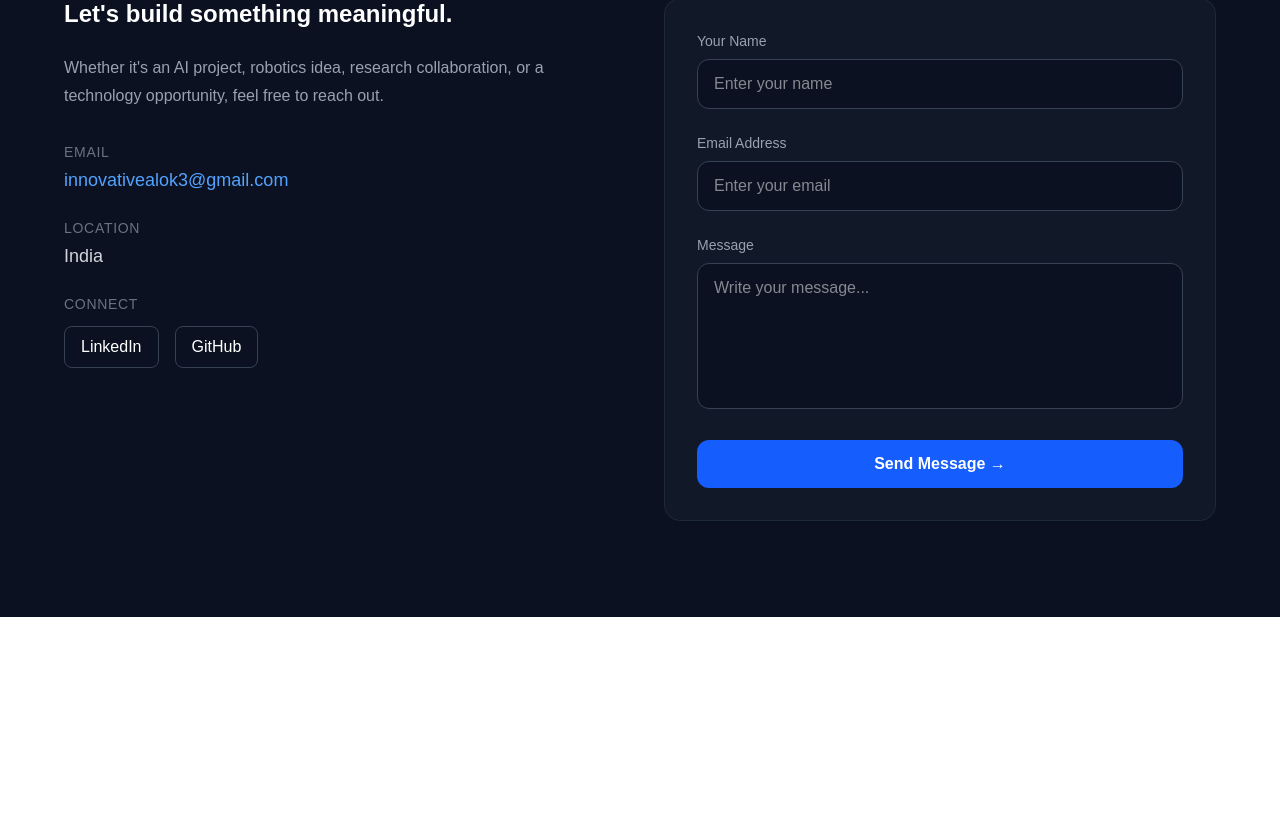
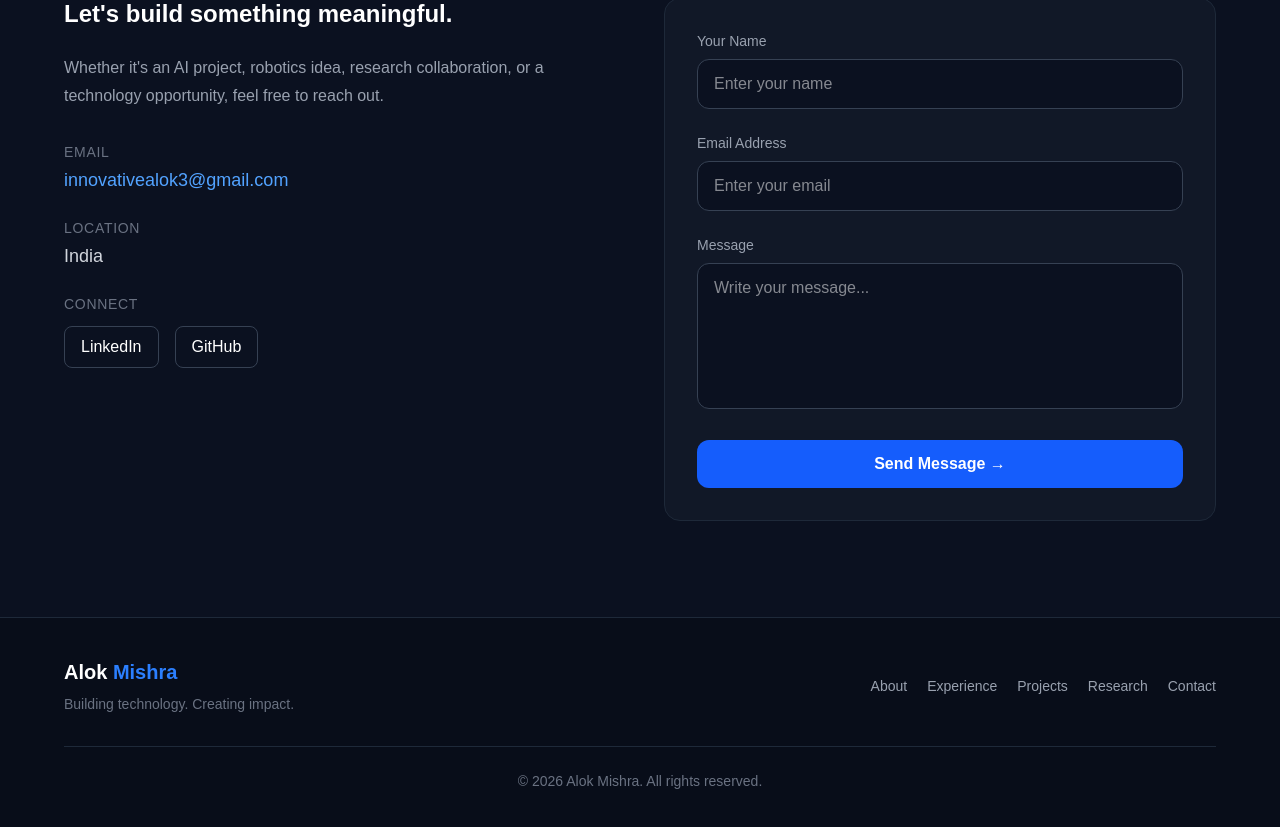
Before and after one commit to innovatialokji/portfolio, a Next.js app: page / in a window 1280 px wide. Shown: the part 4634-5461 px from the top of the page. Before the commit the page ends 5251 px from the top, so only its background shows below. Built offline with nearby package versions, Linux system fonts and the light colour scheme.

Commit message:
Complete portfolio page structure

```diff
--- a/app/components/Footer.tsx
+++ b/app/components/Footer.tsx
@@ -0,0 +1,54 @@
+export default function Footer() {
+  return (
+    <footer className="border-t border-gray-800 bg-[#080D19] px-6 py-10 text-white">
+      <div className="max-w-6xl mx-auto">
+
+        <div className="flex flex-col md:flex-row items-center justify-between gap-6">
+
+          {/* Logo / Name */}
+          <div className="text-center md:text-left">
+            <h3 className="text-xl font-bold">
+              Alok <span className="text-blue-500">Mishra</span>
+            </h3>
+
+            <p className="text-gray-500 text-sm mt-2">
+              Building technology. Creating impact.
+            </p>
+          </div>
+
+          {/* Navigation */}
+          <nav className="flex flex-wrap justify-center gap-5 text-sm text-gray-400">
+            <a href="#about" className="hover:text-blue-400 transition">
+              About
+            </a>
+
+            <a href="#experience" className="hover:text-blue-400 transition">
+              Experience
+            </a>
+
+            <a href="#projects" className="hover:text-blue-400 transition">
+              Projects
+            </a>
+
+            <a href="#research" className="hover:text-blue-400 transition">
+              Research
+            </a>
+
+            <a href="#contact" className="hover:text-blue-400 transition">
+              Contact
+            </a>
+          </nav>
+
+        </div>
+
+        {/* Bottom */}
+        <div className="border-t border-gray-800 mt-8 pt-6 text-center">
+          <p className="text-gray-500 text-sm">
+            © {new Date().getFullYear()} Alok Mishra. All rights reserved.
+          </p>
+        </div>
+
+      </div>
+    </footer>
+  );
+}
--- a/app/page.tsx
+++ b/app/page.tsx
@@ -5,6 +5,7 @@ import Experience from "./components/Experience";
 import Projects from "./components/Projects";
 import Research from "./components/Research";
 import Contact from "./components/Contact";
+import Footer from "./components/Footer";
 
 export default function Home() {
   return (
@@ -16,6 +17,7 @@ export default function Home() {
       <Projects />
       <Research />
       <Contact />
+      <Footer />
     </main>
   );
 }
```
